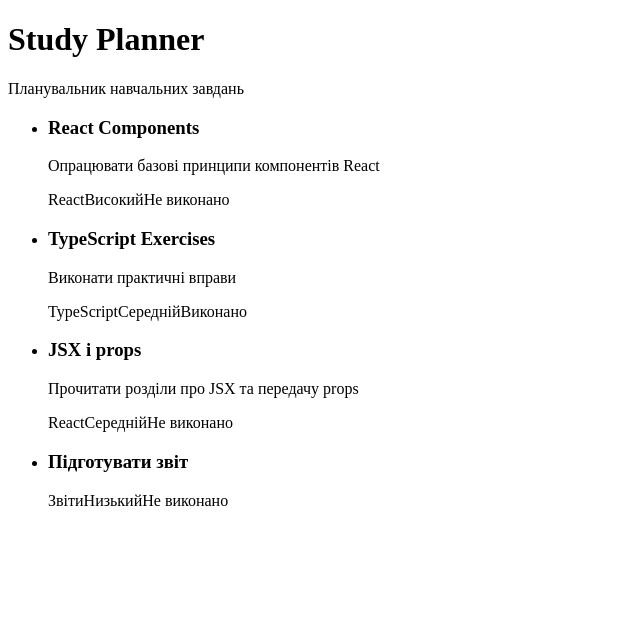
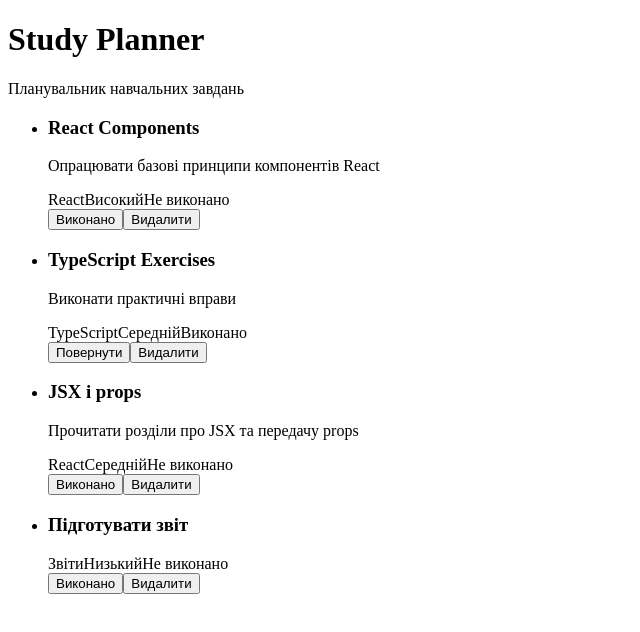
Before and after one commit to faenxi/study-planner, a React (Vite) app: page / in a window 1280 px wide. Shown: the top 632 px of the page, without its empty margins (0-640 px from the left). Built offline with nearby package versions, Linux system fonts and the light colour scheme.

Commit message:
feat(lab-08): toggle and delete tasks with immutable updates

```diff
--- a/src/App.tsx
+++ b/src/App.tsx
@@ -6,13 +6,25 @@ import type { Task } from './types/task'
 
 function App() {
   // Єдине джерело правди: масив завдань живе в App
-  const [tasks] = useState<Task[]>(initialTasks)
+  const [tasks, setTasks] = useState<Task[]>(initialTasks)
+
+  // Immutable update: map повертає НОВИЙ масив, змінений елемент копіюється через spread
+  function handleToggleTask(id: number) {
+    setTasks((prevTasks) =>
+      prevTasks.map((task) => (task.id === id ? { ...task, completed: !task.completed } : task)),
+    )
+  }
+
+  // Immutable update: filter повертає НОВИЙ масив без видаленого завдання
+  function handleDeleteTask(id: number) {
+    setTasks((prevTasks) => prevTasks.filter((task) => task.id !== id))
+  }
 
   return (
     <div className="app">
       <Header />
       <main className="app__main">
-        <TaskList tasks={tasks} />
+        <TaskList tasks={tasks} onToggle={handleToggleTask} onDelete={handleDeleteTask} />
       </main>
     </div>
   )
--- a/src/components/TaskItem.tsx
+++ b/src/components/TaskItem.tsx
@@ -3,9 +3,11 @@ import { PRIORITY_LABELS } from '../data/labels'
 
 interface TaskItemProps {
   task: Task
+  onToggle: (id: number) => void
+  onDelete: (id: number) => void
 }
 
-function TaskItem({ task }: TaskItemProps) {
+function TaskItem({ task, onToggle, onDelete }: TaskItemProps) {
   // Модифікатор BEM: виконане завдання виглядає інакше
   const itemClassName = task.completed ? 'task-item task-item--completed' : 'task-item'
 
@@ -22,6 +24,19 @@ function TaskItem({ task }: TaskItemProps) {
           <span className="task-item__status">{task.completed ? 'Виконано' : 'Не виконано'}</span>
         </div>
       </div>
+      <div className="task-item__actions">
+        <button type="button" className="button button--secondary button--small" onClick={() => onToggle(task.id)}>
+          {task.completed ? 'Повернути' : 'Виконано'}
+        </button>
+        <button
+          type="button"
+          className="button button--danger button--small"
+          aria-label={`Видалити завдання «${task.title}»`}
+          onClick={() => onDelete(task.id)}
+        >
+          Видалити
+        </button>
+      </div>
     </li>
   )
 }
--- a/src/components/TaskList.tsx
+++ b/src/components/TaskList.tsx
@@ -3,9 +3,11 @@ import TaskItem from './TaskItem'
 
 interface TaskListProps {
   tasks: Task[]
+  onToggle: (id: number) => void
+  onDelete: (id: number) => void
 }
 
-function TaskList({ tasks }: TaskListProps) {
+function TaskList({ tasks, onToggle, onDelete }: TaskListProps) {
   // Умовний рендеринг: повідомлення для порожнього списку
   if (tasks.length === 0) {
     return (
@@ -20,7 +22,7 @@ function TaskList({ tasks }: TaskListProps) {
     <ul className="task-list">
       {tasks.map((task) => (
         // key має бути стабільним і унікальним, тому використовуємо id, а не індекс
-        <TaskItem key={task.id} task={task} />
+        <TaskItem key={task.id} task={task} onToggle={onToggle} onDelete={onDelete} />
       ))}
     </ul>
   )
```
